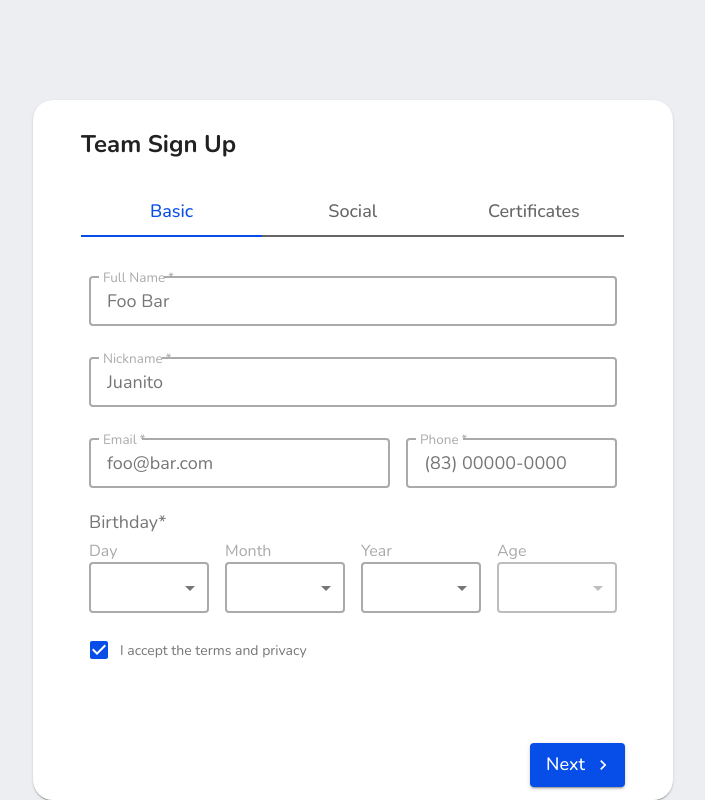
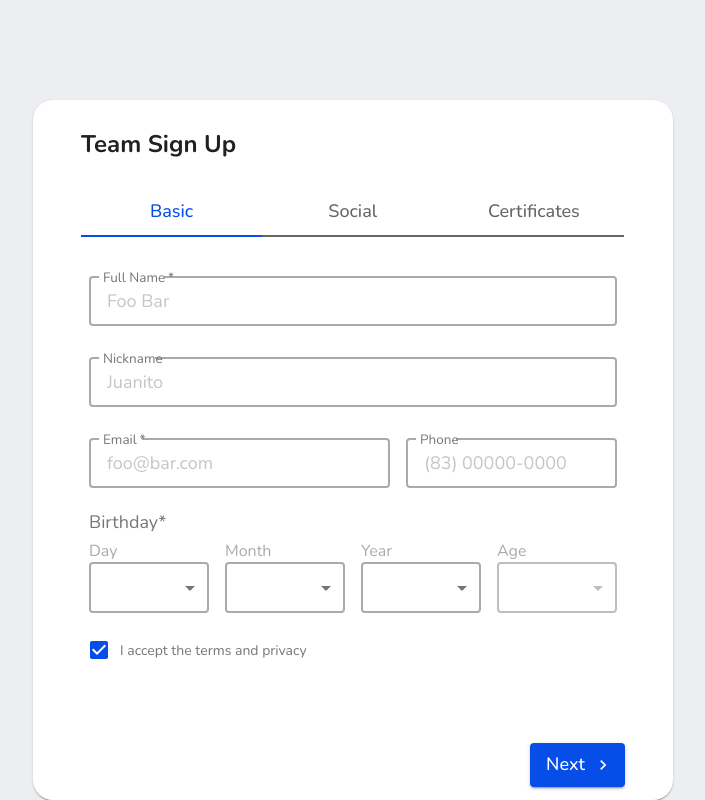
Before and after one commit to laufoes/team-project-v2, a React (Create React App) app: page / in a window 1280 px wide. Shown: the whole page, without its empty margins (287-992 px from the left). Built offline with nearby package versions, Linux system fonts and the light colour scheme.

Commit message:
fix: code refactoring

```diff
--- a/src/components/Form/Basic/index.tsx
+++ b/src/components/Form/Basic/index.tsx
@@ -9,16 +9,15 @@ function Basic() {
             <TextField
                 required
                 id="outlined-required"
-                label="Full Name"
-                defaultValue="Foo Bar"
+                focused label="Full Name"
+                placeholder="Foo Bar"
                 sx={{ my: 2 }}
                 fullWidth
             />
             <TextField
-                required
                 id="outlined"
-                label="Nickname"
-                defaultValue="Juanito"
+                focused label="Nickname"
+                placeholder="Juanito"
                 sx={{ my: 2 }}
                 fullWidth
             />
@@ -30,25 +29,24 @@ function Basic() {
                     <TextField
                         required
                         id="outlined-required"
-                        label="Email"
-                        defaultValue="foo@bar.com"
+                        focused label="Email"
+                        placeholder="foo@bar.com"
                         sx={{ my: 2, width: '100%' }}
                         fullWidth
                     />
                 </Grid>
                 <Grid item sm={12} md={5}>
                     <TextField
-                        required
                         id="outlined"
-                        label="Phone"
-                        defaultValue="(83) 00000-0000"
+                        focused label="Phone"
+                        placeholder="(83) 00000-0000"
                         sx={{ my: 2, width: '100%' }}
                     />
                 </Grid>
             </Grid>
             <Typography variant="h2">Birthday*</Typography>
             <Grid container spacing={2}>
-                <Grid item sm={12} md={3}>
+                <Grid item xs={12} md={3}>
                     <InputLabel id="day-label"  sx={{ fontSize: '16px', textAlign: 'left' }}>Day</InputLabel>
                     <Select
                         labelId="day-label"
@@ -64,7 +62,7 @@ function Basic() {
                         <MenuItem value={30}>Thirty</MenuItem>
                     </Select>
                 </Grid>
-                <Grid item sm={12} md={3}>
+                <Grid item xs={12} md={3}>
                     <InputLabel id="month-label"  sx={{ fontSize: '16px', textAlign: 'left' }}>Month</InputLabel>
                     <Select
                         labelId="month-label"
@@ -80,7 +78,7 @@ function Basic() {
                         <MenuItem value={30}>Thirty</MenuItem>
                     </Select>
                 </Grid>
-                <Grid item sm={12} md={3}>
+                <Grid item xs={12} md={3}>
                     <InputLabel id="year-label"  sx={{ fontSize: '16px', textAlign: 'left' }}>Year</InputLabel>
                     <Select
                         labelId="year-label"
@@ -96,7 +94,7 @@ function Basic() {
                         <MenuItem value={30}>Thirty</MenuItem>
                     </Select>
                 </Grid>
-                <Grid item sm={12} md={3}>
+                <Grid item xs={12} md={3}>
                     <InputLabel id="age-label" sx={{ fontSize: '16px', textAlign: 'left' }}>Age</InputLabel>
                     <Select
                         labelId="age-label"
--- a/src/components/Form/Social/index.tsx
+++ b/src/components/Form/Social/index.tsx
@@ -6,18 +6,17 @@ function Social() {
     return (
         <Box>
             <TextField
-                required
-                id="outlined-"
-                label="LinkedIn"
-                defaultValue="https://www.linkedin.com/in/foo-bar-3a0560104/"
+                id="outlined"
+                focused label="LinkedIn"
+                placeholder="https://www.linkedin.com/in/foo-bar-3a0560104/"
                 sx={{ my: 2 }}
                 fullWidth
             />
             <TextField
                 required
                 id="outlined-required"
-                label="Github"
-                defaultValue="https://github.com/foobar"
+                focused label="Github"
+                placeholder="https://github.com/foobar"
                 sx={{ my: 2 }}
                 fullWidth
             />
--- a/src/components/NavTab/index.tsx
+++ b/src/components/NavTab/index.tsx
@@ -4,9 +4,11 @@ import { TabContainer } from 'styles/theme.styles';
 import { TabContext, TabList, TabPanel } from '@mui/lab';
 import Basic from 'components/Form/Basic';
 import Social from 'components/Form/Social';
+import Certificates from 'components/Form/Certificates.tsx';
 
 function NavTab () {
     const [ value, setValue ] = useState<string>('1');
+
 
     const handleChange = (e: React.SyntheticEvent, newValue: string) => {
         setValue(newValue);
@@ -31,7 +33,9 @@ function NavTab () {
                     <TabPanel value='2'>
                         <Social />
                     </TabPanel>
-                    <TabPanel value='3'>Panel three</TabPanel>
+                    <TabPanel value='3'>
+                        <Certificates />
+                    </TabPanel>
                 </form>
             </TabContext>
         </Box>
```
